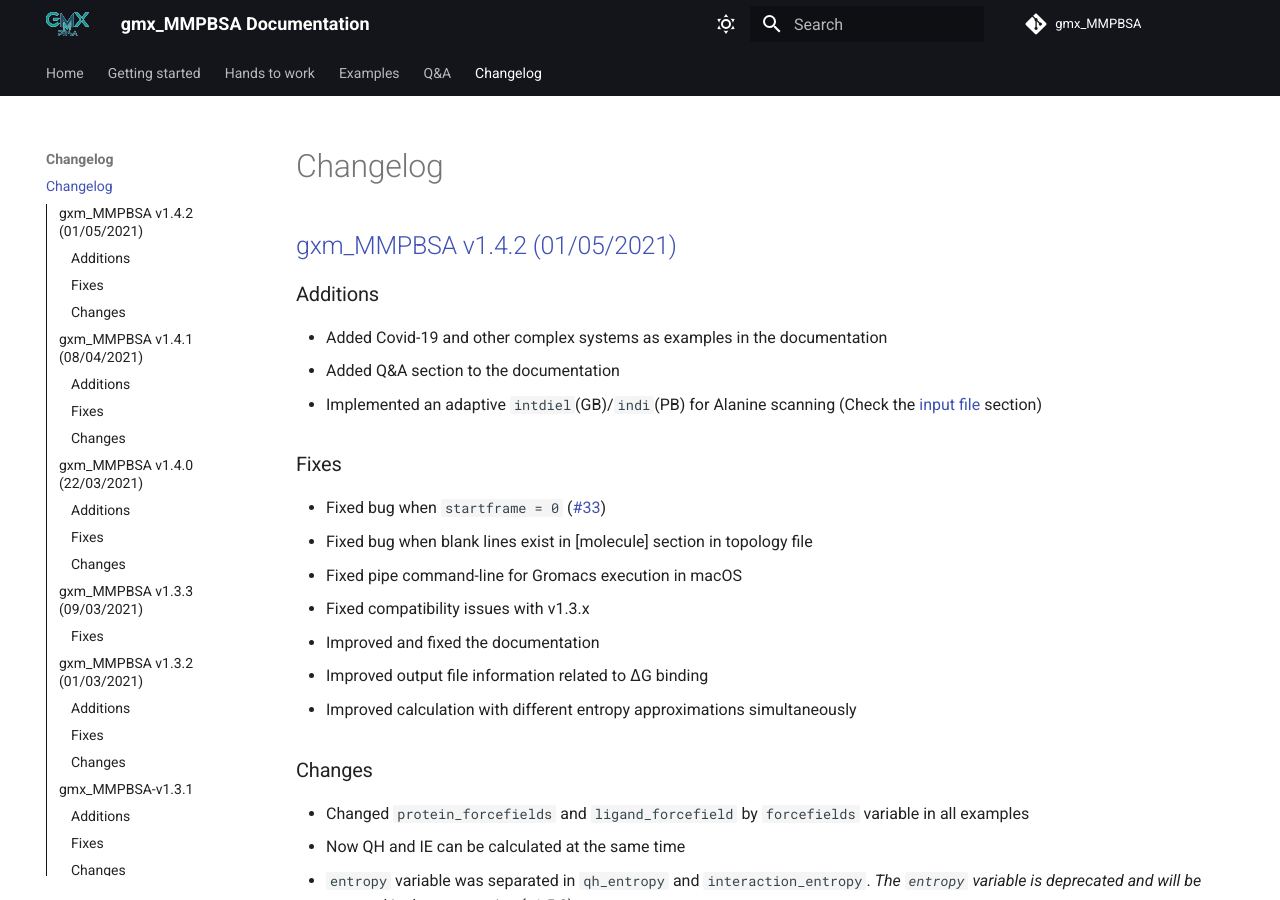
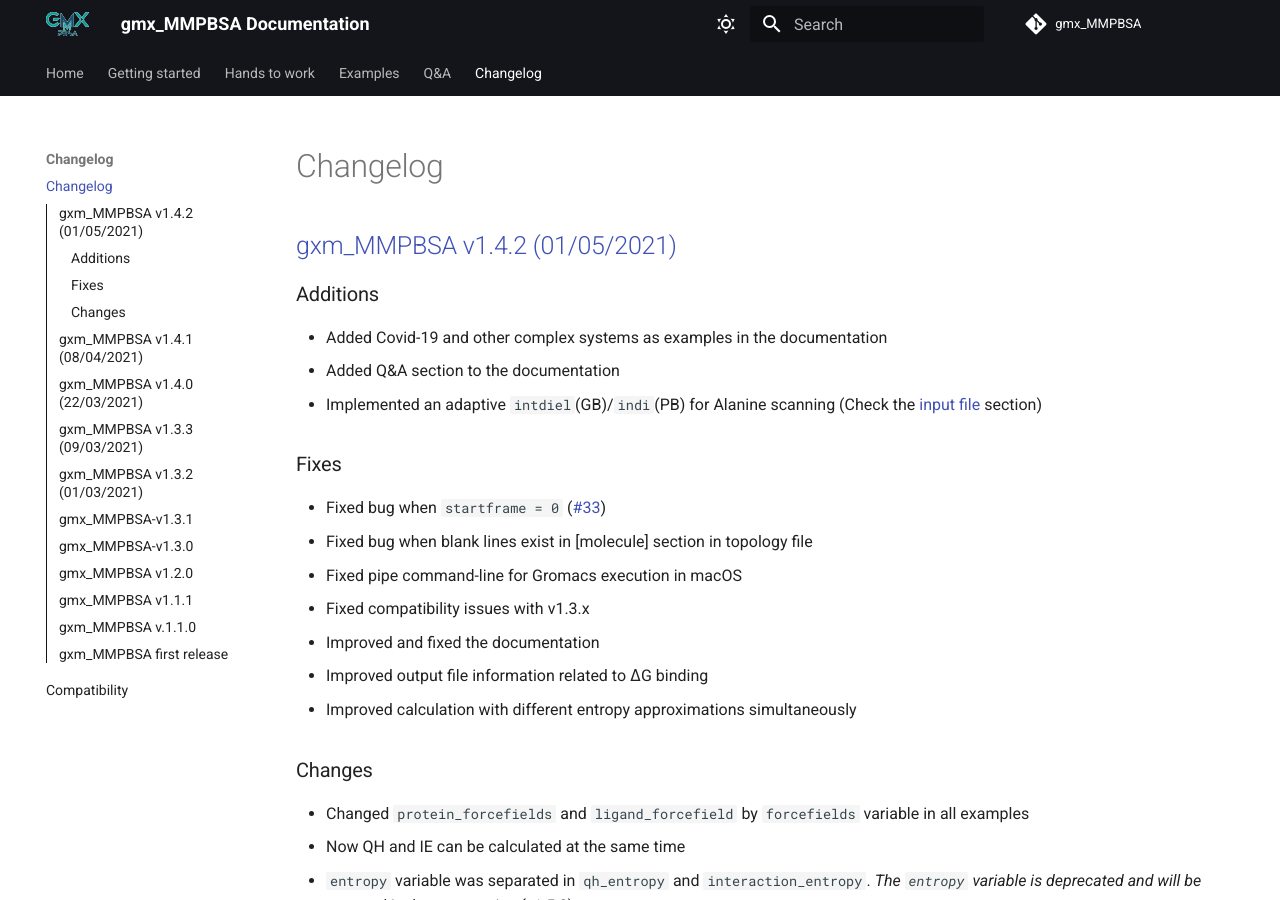
Before and after one commit to Valdes-Tresanco-MS/gmx_MMPBSA, an MkDocs documentation site: the page built from docs/changelog.md, in a window 1280 px wide and 900 px high. Built offline with MkDocs 1.6.1 and Material for MkDocs 9.7.7, drawn with Linux system fonts in a browser that asks for light colours; comment, search, counter and statistics services are not loaded.

Commit message:
improved changelog index

```diff
--- a/docs/changelog.md
+++ b/docs/changelog.md
@@ -28,12 +28,14 @@ title: Changelog
   next version (v1.5.0)._
 
 ## [gxm_MMPBSA v1.4.1 (08/04/2021)](https://github.com/Valdes-Tresanco-MS/gmx_MMPBSA/releases/tag/v1.4.1)
-### Additions
+**Additions**
+
 - New class `Residue` added to handle residues selection in Gromacs format with Amber index
 - Verification of the presence of water molecules in receptor and ligand groups
 - Gromacs timer added
 
-### Fixes
+**Fixes**
+
 - Gromacs topology conversion
 - `qm_residues` notation
 - Default path in `gmx_MMPBSA_test`
@@ -41,7 +43,8 @@ title: Changelog
 - Bug when the structure has insertion code
 - Improved ΔG Binding plot representation
 
-### Changes
+**Changes**
+
 - Now `forcefields` variable unifies `protein_forcefield` and `ligand_forcefield`. These variables `protein_forcefield`
   and `ligand_forcefield` are deprecated and will be removed in the next version (v1.5.0).
 - Improved documentation
@@ -60,7 +63,9 @@ title: Changelog
 
 ## [gxm_MMPBSA v1.4.0 (22/03/2021)](https://github.com/Valdes-Tresanco-MS/gmx_MMPBSA/releases/tag/v1.4.0)
 This release focuses almost entirely on `gmx_MMPBSA_ana` with minor issues fixed in `gmx_MMPBSA`
-### Additions
+
+**Additions**
+
 - New start window to select options
     - Option to make correlation (Pearson and Spearman coefficients)
     - Option to hide decomposition data
@@ -98,12 +103,14 @@ This release focuses almost entirely on `gmx_MMPBSA_ana` with minor issues fixed
 - Multiprocessing application for testing (`gmx_MMPBSA_test`)
 - Embed Youtube videos for `gmx_MMPBSA_ana`
 
-### Fixes
+**Fixes**
+
 - Now `gmx_MMPBSA_ana` shows stability results as expected
 - Errors in the documentation
 - MPI
 
-### Changes
+**Changes**
+
 - Converted analyzer.py into a sub-module for more flexibility, organization and portability
 - Residues notation for mutation: CHAIN:RESNAME:RESNUMBER:ICODE instead of Amber residue index
 - Improve the selection method in decomposition calculation
@@ -122,7 +129,8 @@ This release focuses almost entirely on `gmx_MMPBSA_ana` with minor issues fixed
 
 
 ## [gxm_MMPBSA v1.3.3 (09/03/2021)](https://github.com/Valdes-Tresanco-MS/gmx_MMPBSA/releases/tag/v1.3.3)
-### Fixes
+**Fixes**
+
 * fixed Boltzmann constant for IE
 * fix mutation in ligand
 * fixed analyzer error when interval > 1
@@ -131,18 +139,23 @@ This release focuses almost entirely on `gmx_MMPBSA_ana` with minor issues fixed
 * fixed the selection to print when decomposition
 
 ## [gxm_MMPBSA v1.3.2 (01/03/2021)](https://github.com/Valdes-Tresanco-MS/gmx_MMPBSA/releases/tag/v1.3.2)
-### Additions
+**Additions**
+
 * **Now, gmx_MMPBSA is in Zenodo
   [![DOI](https://zenodo.org/badge/295050575.svg)](https://zenodo.org/badge/latestdoi/295050575). You can refer to
   us in this way in what we publish the article**
 * Added Interaction Entropy to gmx_MMPBSA output file
 * Added a new class to save IE in a csv file
 * Added "Go to Top" button to documentation HTML.
-### Fixes
+
+**Fixes**
+
 * Error when ligand and/or receptor are discontinuous (Testing it)
 * Error when ligand and/or receptor are discontinuous and numbered non-consecutively
 * Non-critical errors and inconsistencies in documentation
-### Changes
+
+**Changes**
+
 * `receptor_mask` and `ligand_mask` have been removed from input file variables. Now we extract the amber mask directly
   based on the GROMACS index file
 * The receptor and ligand mapping in the complex was improved. Now we use a method based on the GROMACS index file
@@ -151,23 +164,27 @@ This release focuses almost entirely on `gmx_MMPBSA_ana` with minor issues fixed
 
 
 ## [gmx_MMPBSA-v1.3.1](https://github.com/Valdes-Tresanco-MS/gmx_MMPBSA/releases/tag/v1.3.1)
-### Additions
+**Additions**
+
 * New variable (`overwrite_data`) to overwrite gmx_MMPBSA data.
 * More informative message when sander fail. Useful for PB calculation
 
-### Fixes
+**Fixes**
+
 * Protein-ligand with charmm force field example
 * Stability calculation
 * gmx path error
 * leaprc.GLYCAM_06h-1 file
 * Protein-glycan example
 
-### Changes
+**Changes**
+
 * Documentation banner
 
 ## [gmx_MMPBSA-v1.3.0](https://github.com/Valdes-Tresanco-MS/gmx_MMPBSA/releases/tag/v1.3.0)
 
-### Additions
+**Additions**
+
 * Documentation at Github pages
 * Charmm force field support
 * Amber topology generation from GROMACS topology. Work for Charmm and Amber force fields
@@ -178,13 +195,15 @@ This release focuses almost entirely on `gmx_MMPBSA_ana` with minor issues fixed
 * Versioneer to control the semantic version.
 * Argument type checker for the command-line
 
-### Fixes
+**Fixes**
+
 * Alanine scanning tutorial
 * GROMACS executable path
 * The `-gui` option has been changed by `-nogui` and fixed when it is defined
 * Improvement on documentation
 
-### Changes
+**Changes**
+
 * Documentation theme. Now we use Material
 * Alanine scanning variable. Now `mutant` correspond to mutant amino acid (ALA and GLY)
 * The `gmx_MMPBSA_gui` was changed by `gmx_MMPBSA_ana`
@@ -192,43 +211,51 @@ This release focuses almost entirely on `gmx_MMPBSA_ana` with minor issues fixed
 * Order in which the trajectories are cleaned. Now, the topology is built and finally, the trajectories are cleaned
 
 ## [gmx_MMPBSA v1.2.0](https://github.com/Valdes-Tresanco-MS/gmx_MMPBSA/releases/tag/v1.2.0)
-### Additions
+**Additions**
 
 * New ligand force field (Zwitterionic amino acids)
 * A new flag (-cr) added for defining a reference structure (guarantee a better consistency in generated PDB files)
 * API documentation
 
-### Fixes
+**Fixes**
+
 * More comprehensive output log file
 * Best handling of structure files
 
-### Changes
+**Changes**
+
 `gmx` `editconf` is used to generate PDB files instead of `gmx` `trjconv` (#14)
 `gmx_MMPBSA` data is copied in AMBER as an independent folder
 *.gro files can be used as a MD Structure+mass(db) file
 Updated tutorial list in README (Protein_DNA_RNA_Ion_ligand BFE calculations)
 
 ## [gmx_MMPBSA v1.1.1](https://github.com/Valdes-Tresanco-MS/gmx_MMPBSA/releases/tag/v1.1.1)
-### Additions
+**Additions**
+
 * New tutorial added (see Protein_DNA_RNA_Ion_ligand tutorial)
 
-### Fixes
+**Fixes**
+
 * Support various metallo-complexes formats
 
-### Changes
+**Changes**
+
 * Keep all the temporary files in the folder for debugging purposes
 
 ## [gxm_MMPBSA v.1.1.0](https://github.com/Valdes-Tresanco-MS/gmx_MMPBSA/releases/tag/v.1.1.0)
-### Additions
+**Additions**
+
 * Now supports carbohydrates as ligand. See this tutorial
 * Now supports metalloprotein-ligand complexes. See this tutorial.
 * We have added data folder to gmx_MMPBSA module. This folder contains the GLYCAM_06h-1 force field files
   (Compatible with amber99sb and early, see at http://glycam.org) which is not in AmberTools.
 
-### Fixes
+**Fixes**
+
 * Minor bugs
 
-### Changes
+**Changes**
+
 * We changed the notation of the force fields, now the user can define any force field (We have only tested Amber and
 GLYCAM force fields) available in AmberTools. Charmm is not yet supported. See this section
 
```
